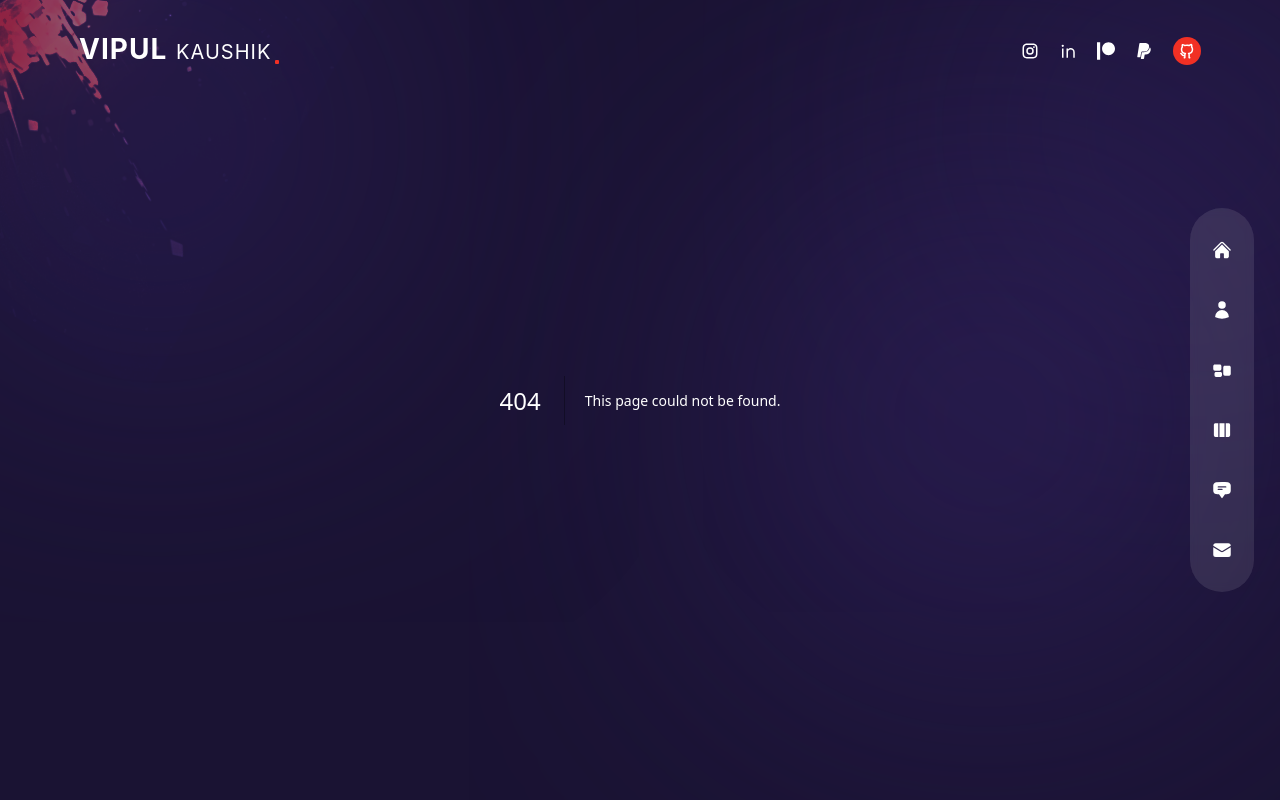
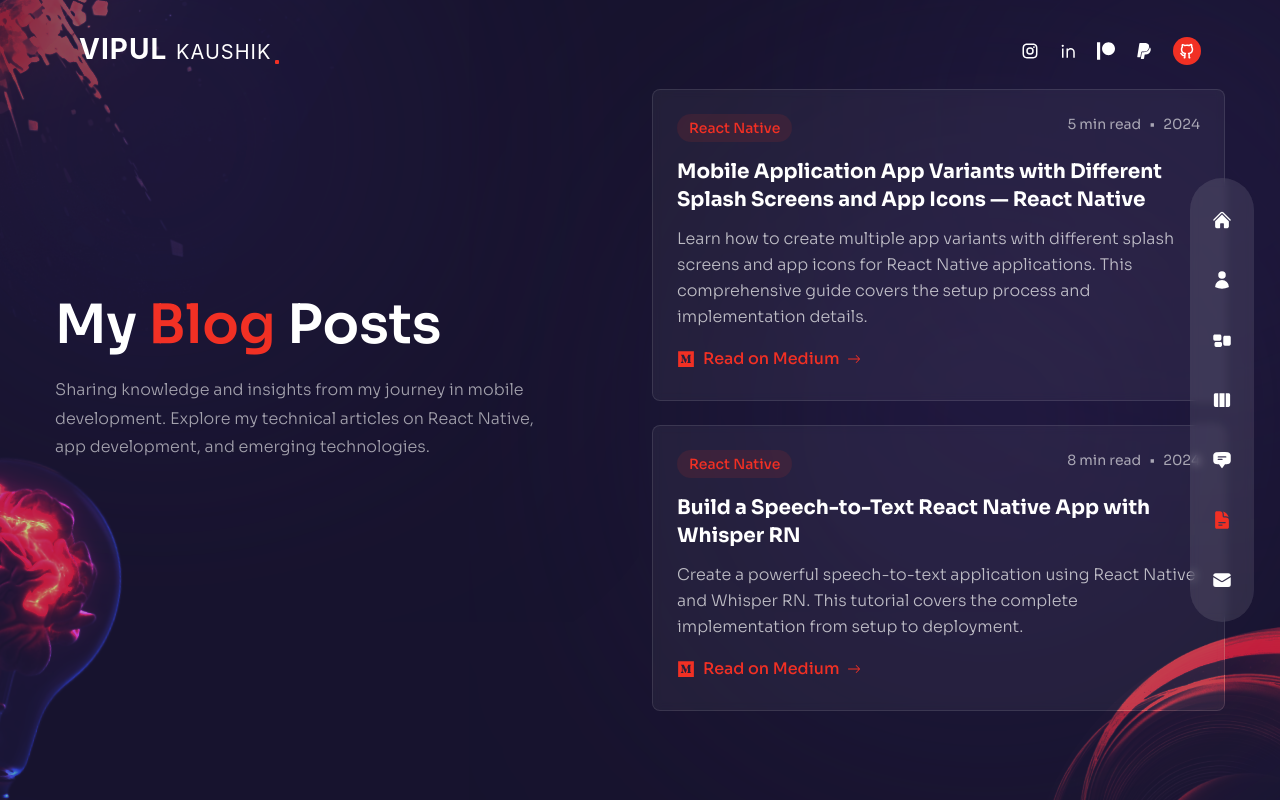
Before and after one commit to vipulkazz/my-portfolio, a Next.js app: page /blogs in a window 1280 px wide. Before the commit this address had no page. Built offline with nearby package versions, Linux system fonts and the light colour scheme.

Commit message:
added blogs sections and ai.txt file

```diff
--- a/components/Nav.jsx
+++ b/components/Nav.jsx
@@ -9,6 +9,7 @@ import {
   HiRectangleGroup,
   HiChatBubbleBottomCenterText,
   HiEnvelope,
+  HiDocumentText,
 } from "react-icons/hi2";
 
 // nav data
@@ -21,6 +22,11 @@ export const navData = [
     name: "testimonials",
     path: "/testimonials",
     Icon: HiChatBubbleBottomCenterText,
+  },
+  {
+    name: "blogs",
+    path: "/blogs",
+    Icon: HiDocumentText,
   },
   {
     name: "contact",
--- /dev/null
+++ b/pages/blogs/index.jsx
@@ -0,0 +1,110 @@
+import { motion } from "framer-motion";
+import { BsArrowRight } from "react-icons/bs";
+import { FaMedium } from "react-icons/fa";
+
+import Bulb from "../../components/Bulb";
+import Circles from "../../components/Circles";
+import { fadeIn } from "../../variants";
+
+const blogData = [
+  {
+    title: "Mobile Application App Variants with Different Splash Screens and App Icons — React Native",
+    description: "Learn how to create multiple app variants with different splash screens and app icons for React Native applications. This comprehensive guide covers the setup process and implementation details.",
+    link: "https://medium.com/@vipulkaushik96/mobile-application-app-variants-with-different-splash-screens-and-app-icons-react-native-965ae6939e7d",
+    readTime: "5 min read",
+    category: "React Native",
+    date: "2024"
+  },
+  {
+    title: "Build a Speech-to-Text React Native App with Whisper RN",
+    description: "Create a powerful speech-to-text application using React Native and Whisper RN. This tutorial covers the complete implementation from setup to deployment.",
+    link: "https://medium.com/@vipulkaushik96/build-a-speech-to-text-react-native-app-with-whisper-rn-364439770728",
+    readTime: "8 min read",
+    category: "React Native",
+    date: "2024"
+  }
+];
+
+const Blogs = () => {
+  return (
+    <div className="h-full bg-primary/30 py-32 text-center xl:text-left">
+      <Circles />
+      <div className="container mx-auto h-full flex flex-col items-center xl:flex-row gap-x-6">
+        {/* text */}
+        <div className="flex-1 flex flex-col justify-center">
+          <motion.h2
+            variants={fadeIn("right", 0.2)}
+            initial="hidden"
+            animate="show"
+            exit="hidden"
+            className="h2"
+          >
+            My <span className="text-accent">Blog</span> Posts
+          </motion.h2>
+          <motion.p
+            variants={fadeIn("right", 0.4)}
+            initial="hidden"
+            animate="show"
+            className="max-w-[500px] mx-auto xl:mx-0 mb-6 xl:mb-12 px-2 xl:px-0"
+          >
+            Sharing knowledge and insights from my journey in mobile development.
+            Explore my technical articles on React Native, app development, and emerging technologies.
+          </motion.p>
+        </div>
+
+        {/* blog cards */}
+        <motion.div
+          variants={fadeIn("left", 0.6)}
+          initial="hidden"
+          animate="show"
+          exit="hidden"
+          className="flex-1 flex flex-col gap-6 w-full max-w-[600px]"
+        >
+          {blogData.map((blog, index) => (
+            <motion.div
+              key={index}
+              variants={fadeIn("up", 0.2 + index * 0.1)}
+              initial="hidden"
+              animate="show"
+              exit="hidden"
+              className="bg-white/5 backdrop-blur-sm border border-white/10 rounded-lg p-6 hover:bg-white/10 transition-all duration-300 group"
+            >
+              <div className="flex items-start justify-between mb-4">
+                <span className="text-accent text-sm font-medium bg-accent/10 px-3 py-1 rounded-full">
+                  {blog.category}
+                </span>
+                <div className="flex items-center gap-2 text-white/60 text-sm">
+                  <span>{blog.readTime}</span>
+                  <span>•</span>
+                  <span>{blog.date}</span>
+                </div>
+              </div>
+
+              <h3 className="text-xl font-bold mb-3 group-hover:text-accent transition-colors duration-300">
+                {blog.title}
+              </h3>
+
+              <p className="text-white/70 mb-4 leading-relaxed">
+                {blog.description}
+              </p>
+
+              <a
+                href={blog.link}
+                target="_blank"
+                rel="noopener noreferrer"
+                className="inline-flex items-center gap-2 text-accent hover:text-white transition-colors duration-300 group/link"
+              >
+                <FaMedium className="text-lg" />
+                <span className="font-medium">Read on Medium</span>
+                <BsArrowRight className="text-sm group-hover/link:translate-x-1 transition-transform duration-300" />
+              </a>
+            </motion.div>
+          ))}
+        </motion.div>
+      </div>
+      <Bulb />
+    </div>
+  );
+};
+
+export default Blogs;
```
Also changed, not shown: public/ai.txt (added), public/robots.txt, 1 other file (tests, documents, lock files or other folders).
